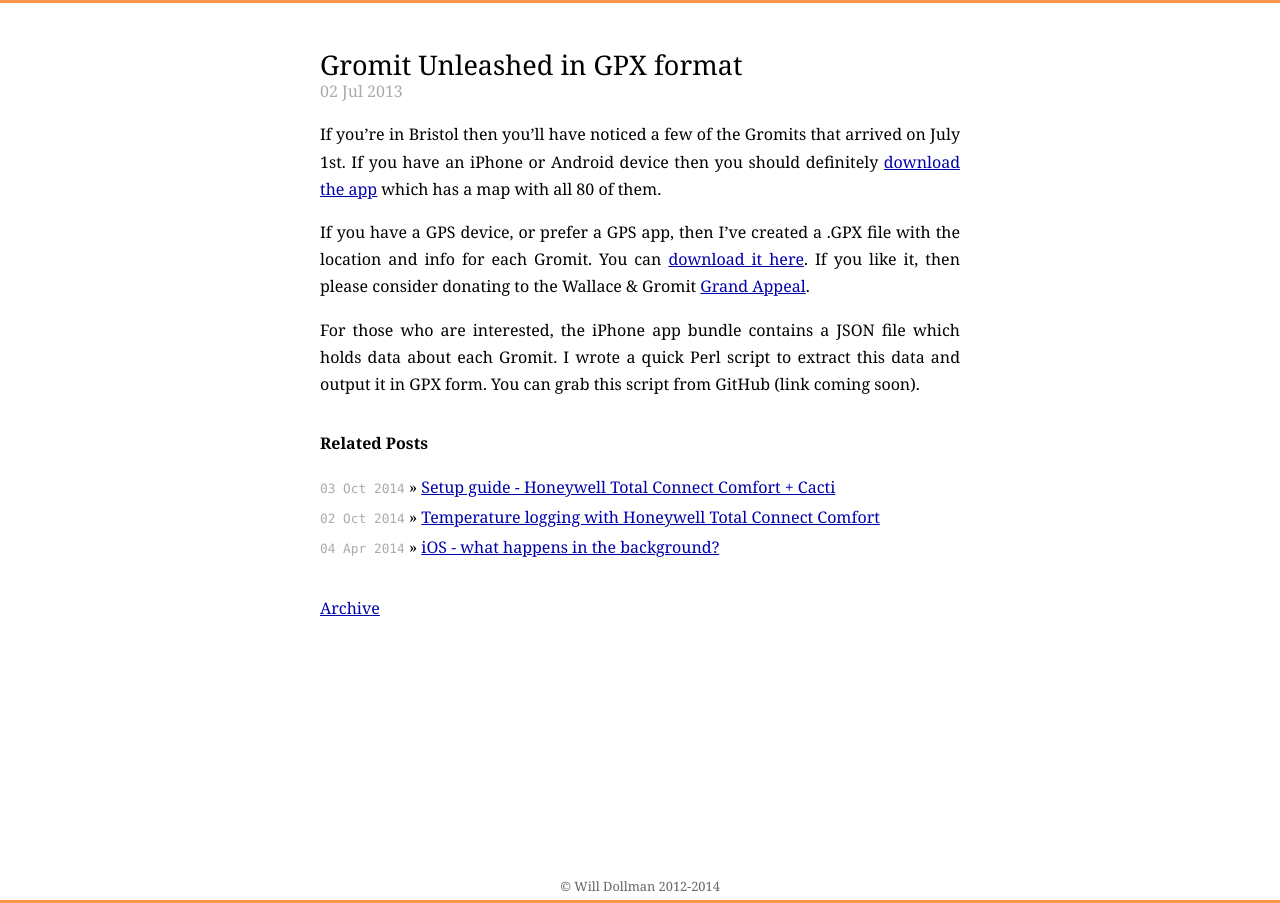
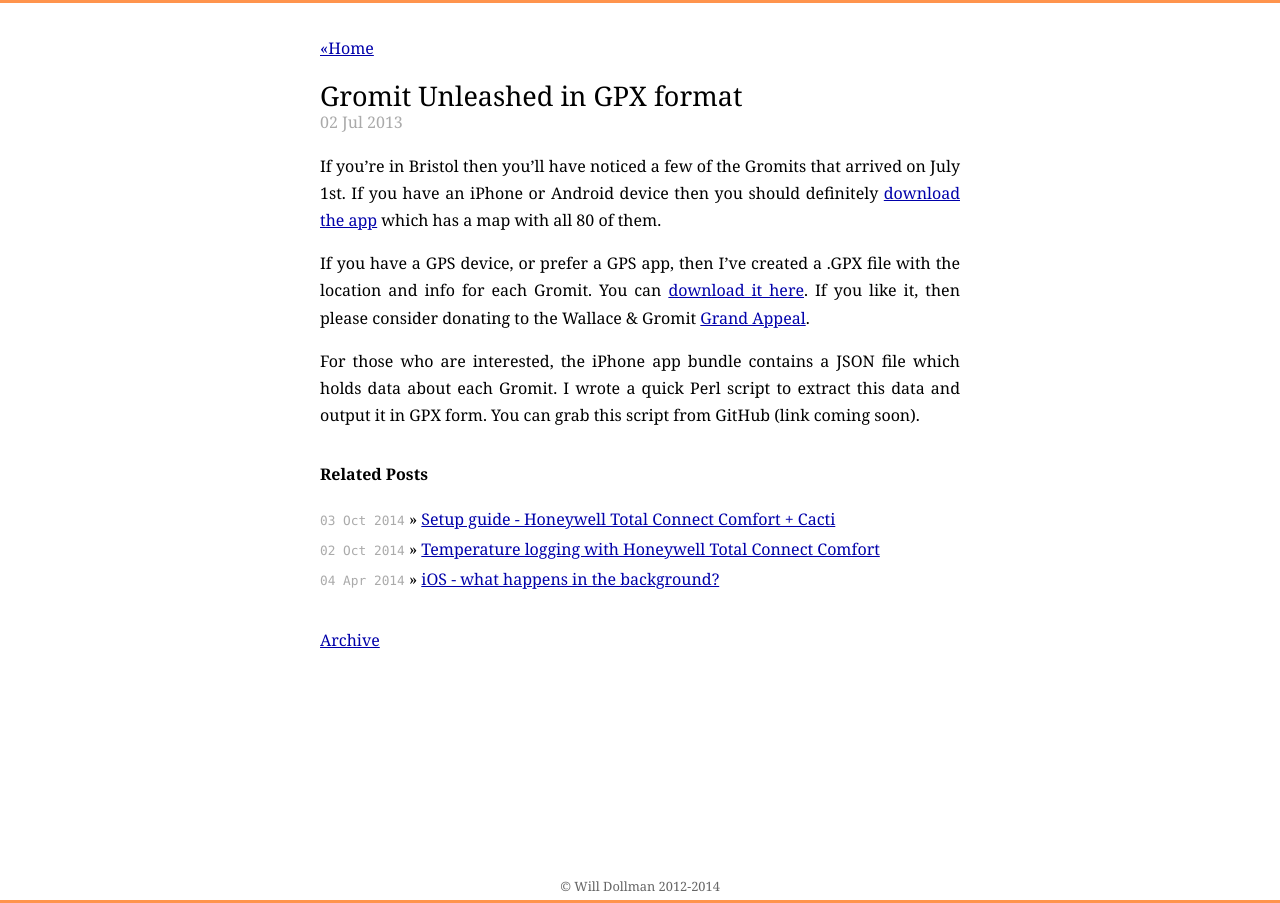
Before and after one commit to willdollman/willdollman.github.com, a Jekyll site: the page built from _posts/2013-07-02-gromit-unleashed.md, in a window 1280 px wide. Built offline with Jekyll 4.4.1, drawn with Linux system fonts in a browser that asks for light colours.

Commit message:
Add a back button to post pages

```diff
--- a/_layouts/post.html
+++ b/_layouts/post.html
@@ -1,6 +1,10 @@
 ---
 layout: default
 ---
+
+<div class="back-home">
+  <a href="/">&laquo;Home</a>
+</div>
 
 <div class="post">
 
--- a/css/screen.css
+++ b/css/screen.css
@@ -269,6 +269,11 @@
     margin-bottom: 50px;
   }
 
+.back-home {
+  margin-bottom: 20px;
+  margin-top: -1em;
+}
+
 #related {
   margin-top: 2em;
 }
```
